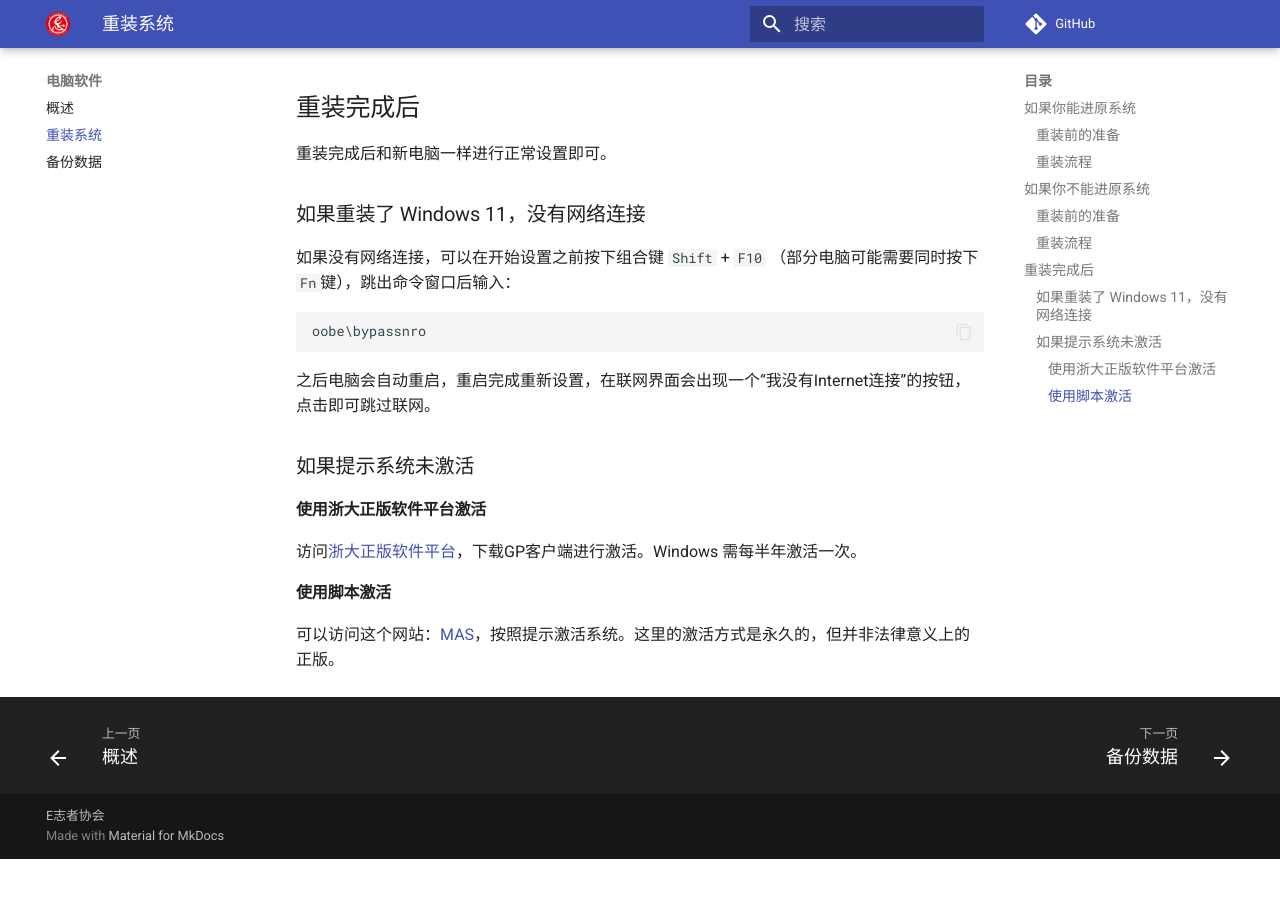
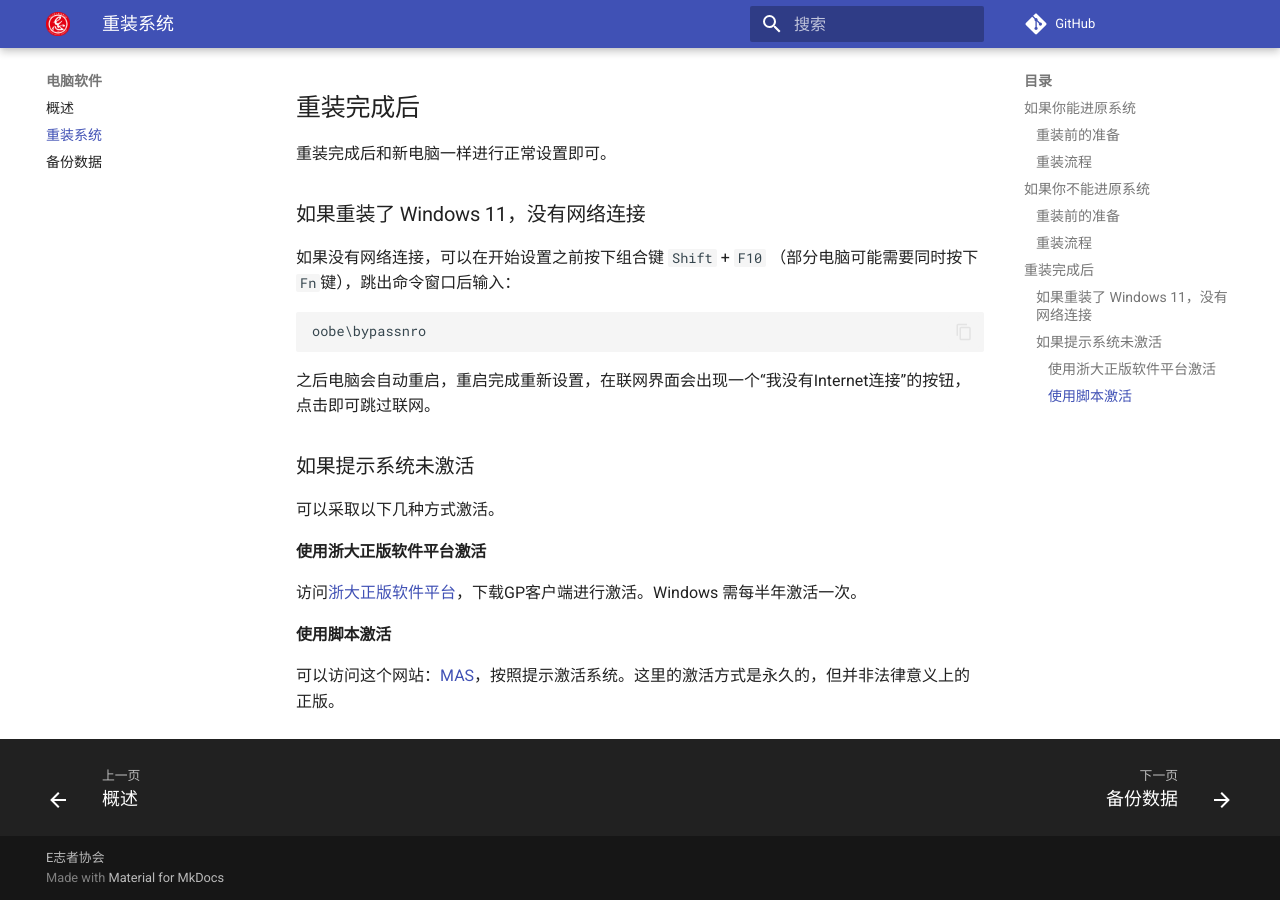
Before and after one commit to ZJUEVA/EVA-manual, an MkDocs documentation site: the page built from docs/software/reinstall-system.md, in a window 1280 px wide and 900 px high, scrolled down 2096 px. Built offline with MkDocs 1.6.1 and Material for MkDocs 9.7.7, drawn with Linux system fonts in a browser that asks for light colours; comment, search, counter and statistics services are not loaded; before the commit the page ends 2955 px from its top, so only the background shows below that.

Commit message:
update reinstall-system

```diff
--- a/docs/software/reinstall-system.md
+++ b/docs/software/reinstall-system.md
@@ -75,6 +75,8 @@
 
 ### 如果提示系统未激活
 
+可以采取以下几种方式激活。
+
 #### 使用浙大正版软件平台激活
 
 访问[浙大正版软件平台](http://ms.zju.edu.cn)，下载GP客户端进行激活。Windows 需每半年激活一次。
```
